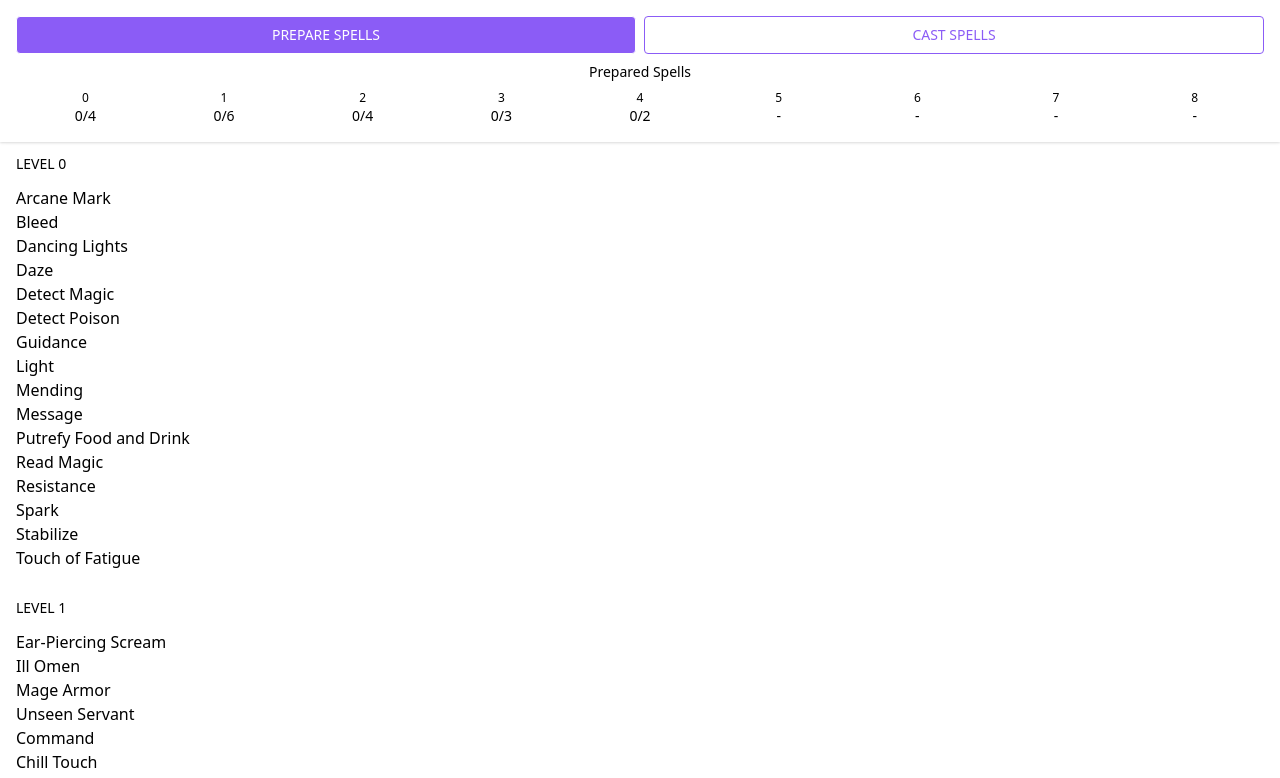
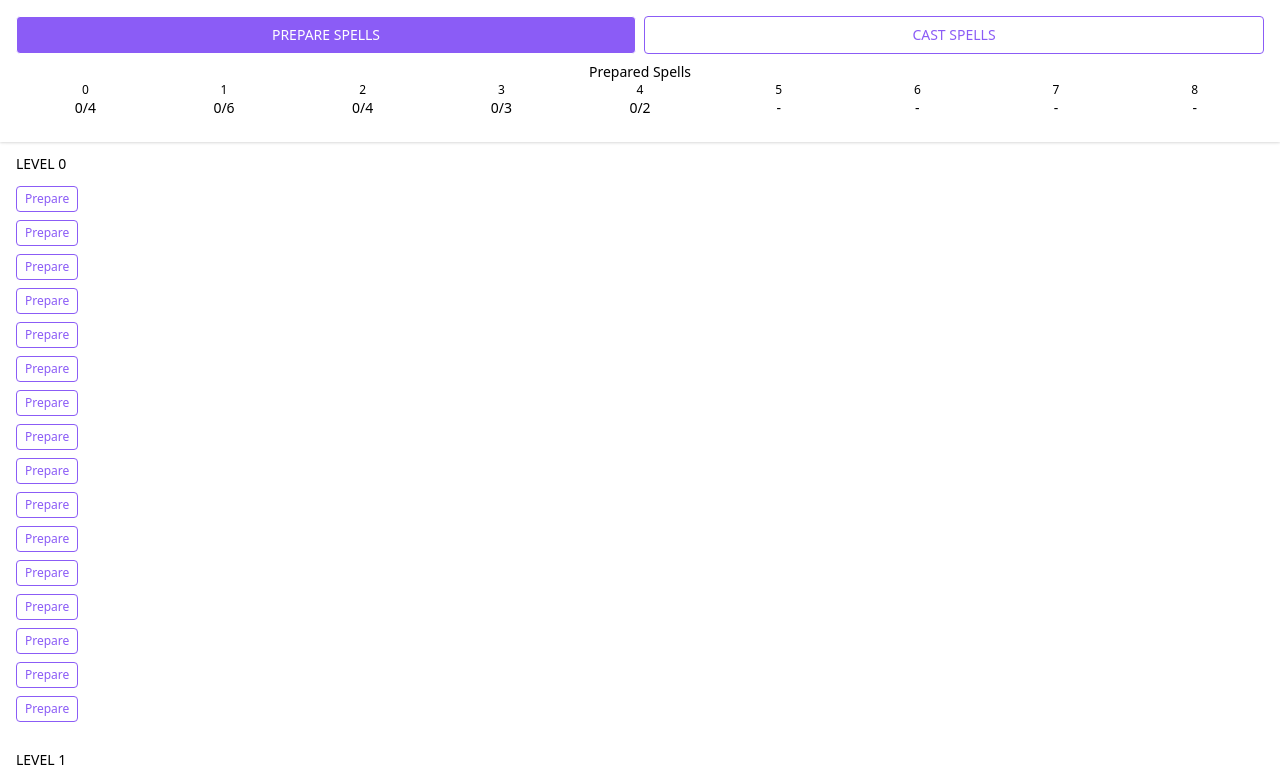
Before and after one commit to aaosuarez/spelltracker, a React (Create React App) app: page / in a window 1280 px wide. Shown: the top 778 px of the page. Built offline with nearby package versions, Linux system fonts and the light colour scheme.

Commit message:
Prepare spells with limitations

```diff
--- a/src/App.tsx
+++ b/src/App.tsx
@@ -1,28 +1,41 @@
 import React, { useState } from "react";
-import spells, { Spell } from "./spells";
-import Button, { ButtonType } from "./Button";
-import { spellsPerDay } from "./utils";
-
-const spellsByLevel: Record<number, Spell[]> = spells.reduce(
-  (result, spell) => {
-    if (result[spell.level] != null) {
-      result[spell.level].push(spell);
-    } else {
-      result[spell.level] = [spell];
-    }
-    return result;
-  },
-  {} as Record<number, Spell[]>
-);
+import { knownSpells, Spell } from "./spells";
+import Button, { ButtonSizes, ButtonType } from "./Button";
+import { canPrepareSpell, getSpellsByLevel, spellsPerDay } from "./utils";
 
 enum Mode {
   Prepare,
   Cast,
 }
 
-const SpellsPerDay = () => {
+const SpellsPerDay = ({ preparedSpells }: { preparedSpells: Spell[] }) => {
+  const preparedSpellsByLevel = getSpellsByLevel(preparedSpells);
   return (
-    <>
+    <div className={"my-2"}>
+      <div className={"text-center text-sm"}>Prepared Spells</div>
+      <div className={"flex justify-between"}>
+        {spellsPerDay.map((maxSpells, level) => {
+          const text =
+            maxSpells == null
+              ? "-"
+              : `${preparedSpellsByLevel[level]?.length ?? 0}/${maxSpells}`;
+          return (
+            <div key={level} className={"flex flex-col text-center flex-1"}>
+              <div className={"text-xs"}>{level}</div>
+              <div className={"text-sm"}>{text}</div>
+            </div>
+          );
+        })}
+      </div>
+    </div>
+  );
+};
+
+const SpellsCast = () => {
+  return (
+    <div className={"my-2"}>
+      <div className={"text-center text-sm"}>Spells Cast</div>
+      <div className={"flex justify-between"}>
         {spellsPerDay.map((spellNumber, level) => {
           const text = spellNumber == null ? "-" : `0/${spellNumber}`;
           return (
@@ -32,51 +45,92 @@ const SpellsPerDay = () => {
             </div>
           );
         })}
-    </>
+      </div>
+    </div>
   );
 };
 
 function App() {
+  // TODO: switch to using useReducer
+  // TODO: allow spell casting
   const [mode, setMode] = useState<Mode>(Mode.Prepare);
+  const [preparedSpells, setPreparedSpells] = useState<Spell[]>([]);
+  const spellsToDisplay: Spell[] =
+    mode === Mode.Prepare ? knownSpells : preparedSpells;
+  const prepareSpell = (spell: Spell) => {
+    const preparedSpellsByLevel = getSpellsByLevel(preparedSpells);
+    const maxSpells = spellsPerDay[spell.level];
+    const numPreparedSpellsAtLevel =
+      preparedSpellsByLevel[spell.level]?.length ?? 0;
+    if (maxSpells == null || numPreparedSpellsAtLevel >= maxSpells) {
+      return;
+    }
+    setPreparedSpells([
+      ...preparedSpells,
+      // TODO: generate uuid for spell
+      { ...spell, id: Math.random() * 100000 },
+    ]);
+  };
   return (
     <>
-      <div className={"sticky top-0 p-4 bg-white shadow"}>
+      <div className={"sticky top-0 p-4 bg-white shadow z-10"}>
         <div className={"flex"}>
           <Button
             className={"flex-1 mr-1 text-sm"}
-            type={mode === Mode.Prepare ? ButtonType.Fill : ButtonType.Outline}
+            type={mode === Mode.Prepare ? ButtonType.FILL : ButtonType.OUTLINE}
             onClick={() => setMode(Mode.Prepare)}
           >
             PREPARE SPELLS
           </Button>
           <Button
             className={"flex-1 ml-1 text-sm"}
-            type={mode === Mode.Cast ? ButtonType.Fill : ButtonType.Outline}
-            onClick={() => setMode(Mode.Cast)}
+            type={mode === Mode.Cast ? ButtonType.FILL : ButtonType.OUTLINE}
+            onClick={() => {
+              setMode(Mode.Cast);
+            }}
           >
             CAST SPELLS
           </Button>
         </div>
-        <div className={"text-center my-2 text-sm"}>Prepared Spells</div>
-        <div className={"flex justify-between"}>
-          <SpellsPerDay />
-        </div>
+        {mode === Mode.Prepare ? (
+          <SpellsPerDay preparedSpells={preparedSpells} />
+        ) : (
+          <SpellsCast />
+        )}
       </div>
       <div className={"px-4"}>
-        {Object.entries(spellsByLevel).map(([level, spells]) => {
+        {Object.entries(getSpellsByLevel(spellsToDisplay)).map(
+          ([level, spells]) => {
             return (
               <>
                 <div className={"uppercase text-sm py-3 bg-white"}>
                   Level {level}
                 </div>
                 <ul className={"mb-4"}>
-                {spells.map((spell) => (
-                  <li id={spell.name}>{spell.name}</li>
-                ))}
+                  {spells.map((spell) => {
+                    const canPrepare = canPrepareSpell(preparedSpells, spell);
+
+                    return (
+                      <li
+                        key={spell.id}
+                        className={"flex justify-between items-center mb-2"}
+                      >
+                        <Button
+                          onClick={() => prepareSpell(spell)}
+                          type={ButtonType.OUTLINE}
+                          size={ButtonSizes.SMALL}
+                          disabled={!canPrepare}
+                        >
+                          Prepare
+                        </Button>
+                      </li>
+                    );
+                  })}
                 </ul>
               </>
             );
-        })}
+          }
+        )}
       </div>
     </>
   );
--- a/src/Button.tsx
+++ b/src/Button.tsx
@@ -1,33 +1,53 @@
 import React from "react";
 
 export enum ButtonType {
-  Fill,
-  Outline,
+  FILL,
+  OUTLINE,
 }
 
 type ButtonProps = {
   className?: string;
   type?: ButtonType;
+  size?: ButtonSizes;
   children?: React.ReactNode;
   onClick?: (e: React.MouseEvent<HTMLButtonElement>) => unknown;
+  disabled?: boolean;
 };
 
 const ButtonTypeStyles = {
-  [ButtonType.Fill]: "border-white bg-purple-500 text-white",
-  [ButtonType.Outline]: "border-purple-500 bg-white text-purple-500",
+  [ButtonType.FILL]: "border-white bg-purple-500 text-white",
+  [ButtonType.OUTLINE]: "border-purple-500 bg-white text-purple-500",
+};
+
+export enum ButtonSizes {
+  NONE,
+  SMALL,
+}
+
+const ButtonSizeStyles = {
+  [ButtonSizes.NONE]: "p-2",
+  [ButtonSizes.SMALL]: "text-xs px-2 py-1",
 };
 
 const Button = ({
-  className,
-  type = ButtonType.Fill,
-  ...props
+  className = "",
+  type = ButtonType.FILL,
+  size = ButtonSizes.NONE,
+  disabled,
+  children,
+  onClick,
 }: ButtonProps) => {
-  const buttonStyles = ButtonTypeStyles[type];
+  const buttonTypeStyle = ButtonTypeStyles[type];
+  const buttonSizeStyle = ButtonSizeStyles[size];
+  const disabledStyle = disabled && "disabled:opacity-50";
   return (
     <button
-      className={`py-2 px-2 rounded border ${buttonStyles} ${className}`}
-      {...props}
-    />
+      className={`rounded border ${buttonTypeStyle} ${buttonSizeStyle} ${disabledStyle} ${className}`}
+      disabled={disabled}
+      onClick={onClick}
+    >
+      {children}
+    </button>
   );
 };
 
--- a/src/spells.ts
+++ b/src/spells.ts
@@ -1,9 +1,10 @@
 export type Spell = {
   level: number;
   name: string;
+  id: number;
 };
 
-const spells: Spell[] = [
+export const knownSpells: Spell[] = [
   {
     level: 0,
     name: "Arcane Mark",
@@ -172,6 +173,4 @@ const spells: Spell[] = [
     level: 4,
     name: "Divination",
   },
-];
-
-export default spells;
+].map((spell, i) => ({ ...spell, id: i }));
--- a/src/utils.ts
+++ b/src/utils.ts
@@ -1 +1,25 @@
+import { Spell } from "./spells";
+
 export const spellsPerDay = [4, 6, 4, 3, 2, null, null, null, null];
+
+export const getSpellsByLevel = (spells: Spell[]): Record<number, Spell[]> => {
+  return spells.reduce((result, spell) => {
+    if (result[spell.level] != null) {
+      result[spell.level].push(spell);
+    } else {
+      result[spell.level] = [spell];
+    }
+    return result;
+  }, {} as Record<number, Spell[]>);
+};
+
+// TODO: account for cantrips
+export const canPrepareSpell = (
+  preparedSpells: Spell[],
+  newSpell: Spell
+): boolean => {
+  const maxSpells = spellsPerDay[newSpell.level];
+  const numSpellsPreparedAtLevel =
+    getSpellsByLevel(preparedSpells)[newSpell.level]?.length ?? 0;
+  return maxSpells != null && numSpellsPreparedAtLevel < maxSpells;
+};
--- a/tailwind.config.js
+++ b/tailwind.config.js
@@ -5,7 +5,9 @@ module.exports = {
     extend: {},
   },
   variants: {
-    extend: {},
+    extend: {
+      opacity: ["disabled"],
+    },
   },
   plugins: [],
 };
```
Also changed, not shown: tsconfig.json (+8 -2 lines), 1 other file (tests, documents, lock files or other folders). Lines whose indentation alone changed are shown as unchanged.
